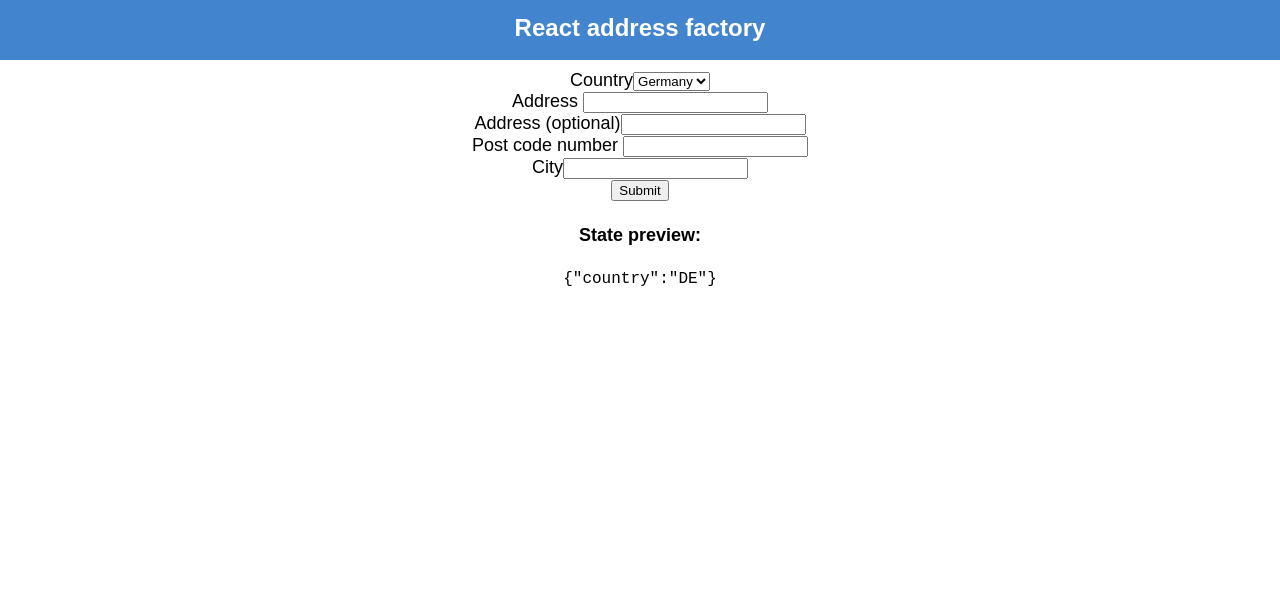
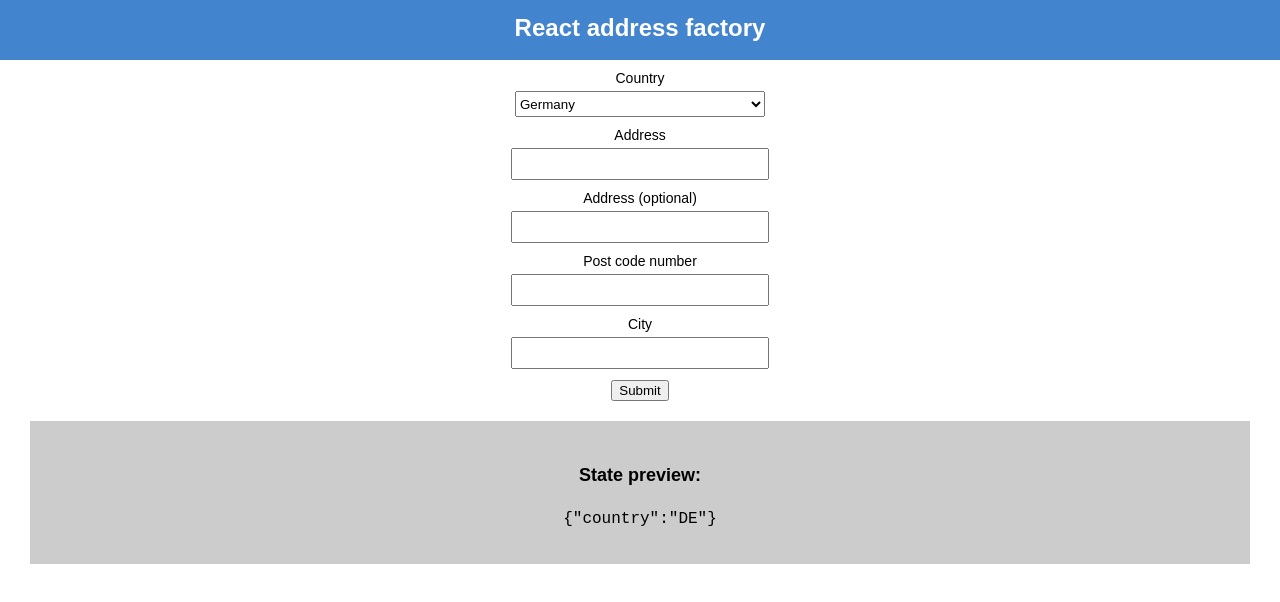
Before and after one commit to cristianoliveira/react-address-factory, a React (Create React App) app: page / in a window 1280 px wide. Shown: the top 602 px of the page. Built offline with nearby package versions, Linux system fonts and the light colour scheme.

Commit message:
feature: add some styles

```diff
--- a/src/components/AddressFieldsFactory.js
+++ b/src/components/AddressFieldsFactory.js
@@ -4,7 +4,7 @@ import GeneralAddressFields from './country-fields/GeneralAddressFields';
 import IrishAddressFields from './country-fields/IrishAddressFields';
 import BrazilianAddressFields from './country-fields/BrazilianAddressFields';
 
-const ADDRESSES = {
+const ADDRESS_FIELDS = {
   DE: GeneralAddressFields,
   FR: GeneralAddressFields,
   IE: IrishAddressFields,
@@ -12,5 +12,5 @@ const ADDRESSES = {
 };
 
 export default function fieldsFactory(country, props = {}) {
-  return React.createElement(ADDRESSES[country], {...props, country});
+  return React.createElement(ADDRESS_FIELDS[country], {...props, country});
 }
--- /dev/null
+++ b/src/components/CountryAddressForm.css
@@ -0,0 +1,18 @@
+.country-form label {
+  margin-bottom: 5px;
+  font-size: 14px;
+  display: block;
+}
+
+.country-form input,
+select {
+  width: 250px;
+  height: 26px;
+  margin-bottom: 10px;
+}
+
+.country-form-state {
+  background: #ccc;
+  margin: 20px;
+  padding: 20px;
+}
--- a/src/components/CountryAddressForm.js
+++ b/src/components/CountryAddressForm.js
@@ -1,5 +1,7 @@
 import React, {PureComponent} from 'react';
 import PropTypes from 'prop-types';
+
+import './CountryAddressForm.css';
 
 const COUNTRIES = {
   DE: 'Germany',
@@ -54,6 +56,7 @@ class CountryAddressForm extends PureComponent {
 
     return (
       <form
+        className="country-form"
         action="#"
         method="post"
         onSubmit={this.handleSubmit.bind(this)}
@@ -74,8 +77,10 @@ class CountryAddressForm extends PureComponent {
         {fields(this.state.country)}
 
         <button>Submit</button>
-        <h4>State preview:</h4>
-        <pre>{JSON.stringify(this.state)}</pre>
+        <div className="country-form-state">
+          <h4>State preview:</h4>
+          <pre>{JSON.stringify(this.state)}</pre>
+        </div>
       </form>
     );
   }
```
Also changed, not shown: 1 other file (tests, documents, lock files or other folders).
